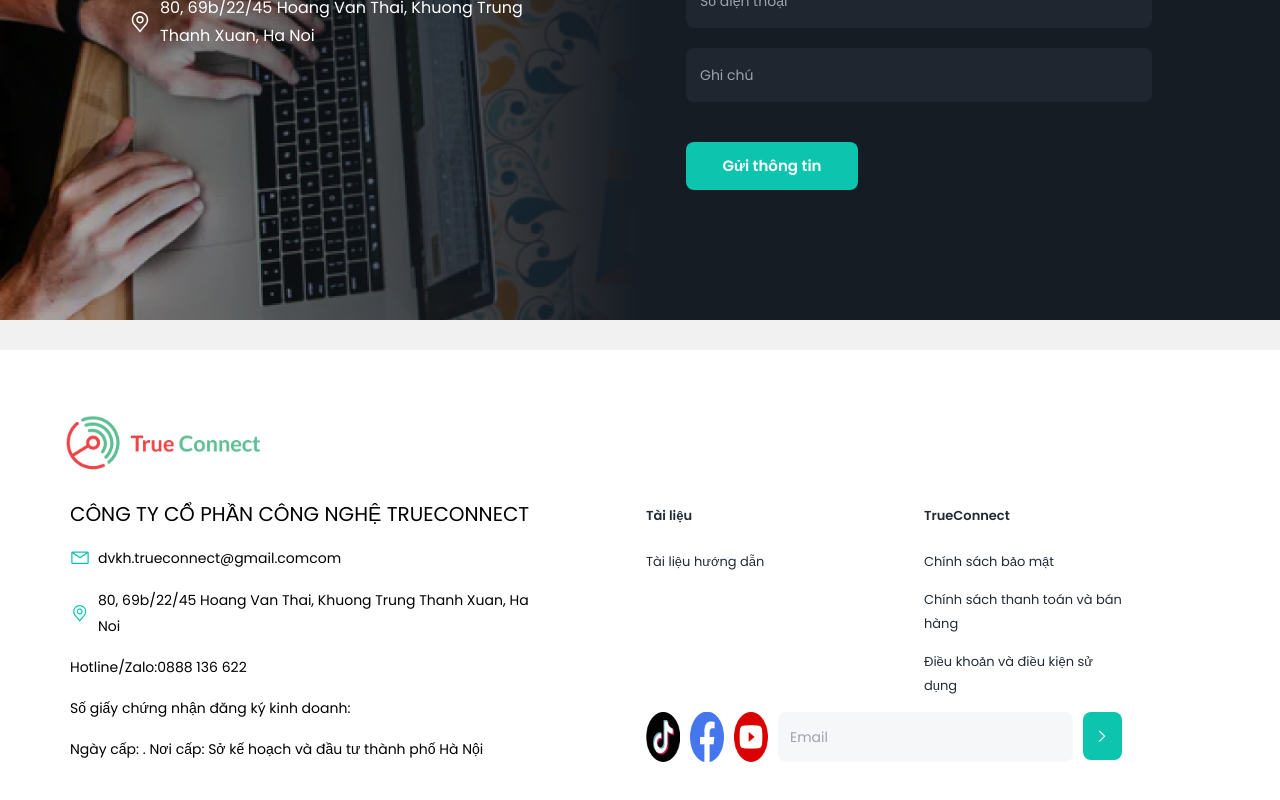
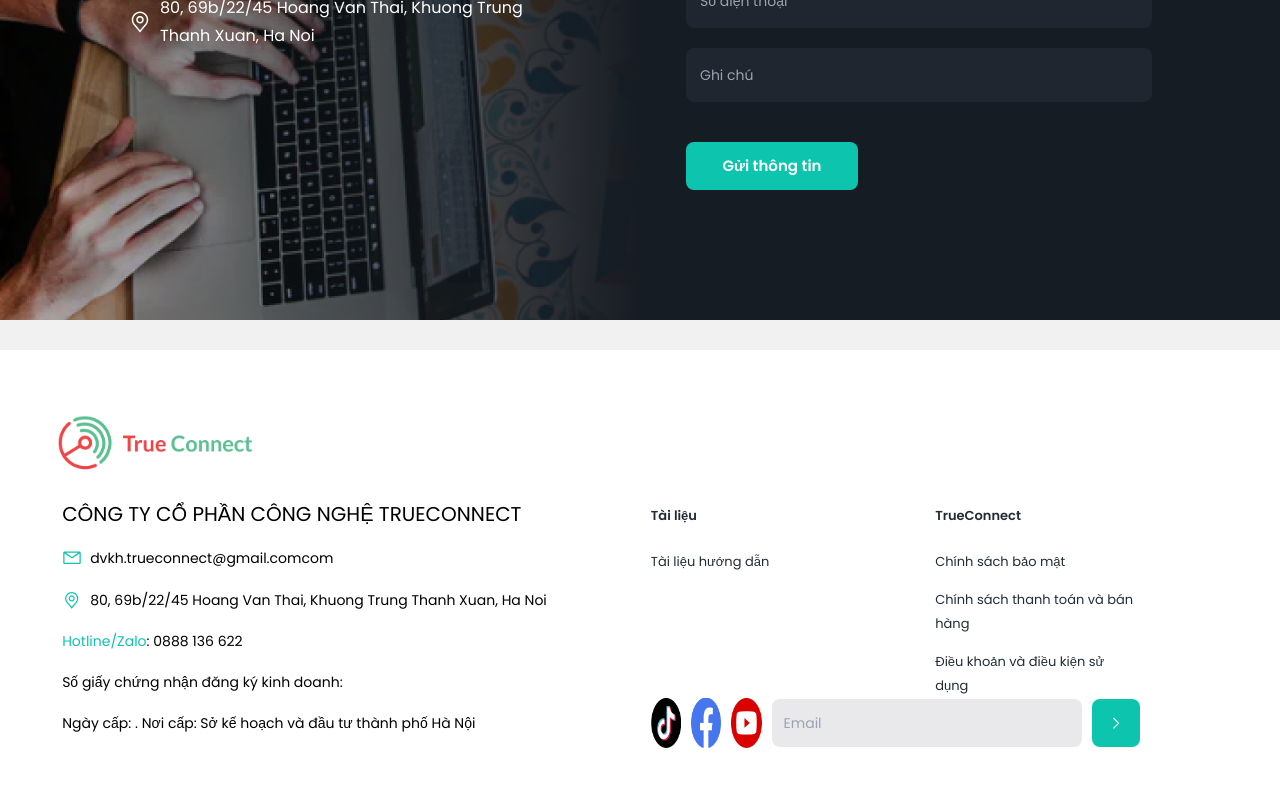
Before and after one commit to NguyenThuong02/Website-True, a React (Create React App) app: page / in a window 1280 px wide. Shown: the part 4904-5704 px from the top of the page. Built offline with nearby package versions, Linux system fonts and the light colour scheme.

Commit message:
Hoàn thành responsive Home UI

```diff
--- a/src/components/Home/TrangChu.js
+++ b/src/components/Home/TrangChu.js
@@ -1,4 +1,4 @@
-import { Link, NavLink } from 'react-router-dom'
+import { Link } from 'react-router-dom'
 import human from '../../img/human.png'
 import search from '../../img/iconSearch.svg'
 import search1 from '../../img/iconbase.svg'
@@ -63,6 +63,19 @@ function Home() {
         {src: p4},
         {src: p5},
         {src: p6},
+    ]
+
+    let logoNetwork = [
+        {src: tiktokIcon, href:'https://www.facebook.com/'},
+        {src: fbIcon, href:'https://www.facebook.com/'},
+        {src: ytbIcon, href:'https://www.facebook.com/'},
+    ]
+
+    let LinkFooter = [
+        {name:'Tài liệu hướng dẫn ', link:'/'},
+        {name:'Chính sách bảo mật', link:'/'},
+        {name:'Chính sách thanh toán và bán hàng', link:'/'},
+        {name:'Điều khoản và điều kiện sử dụng', link:'/'},
     ]
 
     return (
@@ -176,7 +189,7 @@ function Home() {
             </div>
 
             {/* Body 3 */}
-            <div className='flex flex-col items-center lg:block relative w-full lg:h-[781px] bg-be shrink-0 px-[var(--margin-mobile)] pt-[27px] lg:pt-[53px] lg:pl-[10.486%] lg:pr-[9.1667%] pb-[6px] lg:pb-[28px]'>
+            <div className='flex flex-col items-center lg:block lg:relative w-full lg:h-[781px] bg-be shrink-0 px-[var(--margin-mobile)] pt-[27px] lg:pt-[53px] lg:pl-[10.486%] lg:pr-[9.1667%] pb-[6px] lg:pb-[28px]'>
                 <div className='w-full flex flex-col gap-[44px] items-center lg:block lg:w-[50%]'>
                     <h2 className="text-[24px] lg:text-[40px]">
                         <span className="text-primary font-lora font-bold not-italic leading-normal">Hệ sinh thái </span>
@@ -193,7 +206,7 @@ function Home() {
                         }
                     </ul>
                 </div>
-                <Link className='flex items-center absolute top-[40%] lg:top-[68px] right-[var(--margin-mobile)] lg:right-[132px] text-[14px] lg:text-[20px] text-secondary font-pop font-semibold' to="/forme">
+                <Link className='flex mt-[15px] ml-[55%] lg:mt-0 lg:ml-0 items-center lg:absolute lg:top-[68px] lg:right-[9.1667%] text-[14px] lg:text-[20px] text-secondary font-pop font-semibold' to="/forme">
                     Xem thêm
                     <i className="fa fa-chevron-right ml-[8px] mt-[8px] lg:mt-[11px] text-[14px] lg:text-[16px] w-[20px] lg:w-[24px] h-[20px] lg:h-[24px] font-normal"></i>
                 </Link>
@@ -345,7 +358,7 @@ function Home() {
                 </div>
             </div>
 
-            <div className='pt-[47px] lg:pt-[0] pb-[22px] lg:pb-[30px] bg-[#fff] lg:bg-[#f1f1f1]'>
+            <div className='pt-[47px] border-b lg:border-none lg:pt-[0] pb-[22px] lg:pb-[30px] bg-[#fff] lg:bg-[#f1f1f1]'>
                 {/* Body 5 */}
                 <div className='flex flex-col gap-[22px] lg:gap-[56px] px-[var(--margin-mobile)] lg:px-0 py-[15px] lg:pt-[146px] lg:pb-[100px] bg-[#fff] lg:bg-[#f1f1f1]'>
                     <h2 className=" text-[24px] lg:text-[40px] text-center text-primary font-lora font-semibold lg:font-bold not-italic leading-normal">Đối tác của chúng tôi?</h2>
@@ -359,18 +372,18 @@ function Home() {
                 </div>
 
                 {/* Body 6 */}
-                <div className='body6 px-[var(--margin-desktop)] pt-[130px] pb-[132px] w-full h-[624px] flex justify-between shrink-0'>
-                    <div className='flex flex-col items-start gap-[64px] w-[466px]'>
-                        <h2 className="text-[40px] text-primary font-lora font-bold not-italic leading-normal">Liên hệ</h2>
+                <div className=' flex flex-col lg:flex-row lg:justify-between body6 px-[var(--margin-mobile)] lg:px-[var(--margin-desktop)] py-[22px] lg:pt-[130px] lg:pb-[132px] w-full lg:h-[624px] gap-[22px] lg:gap-0  shrink-0'>
+                    <div className='flex flex-col items-center lg:items-start w-full gap-[24px] lg:gap-[64px] lg:w-[466px]'>
+                        <h2 className="text-[24px] lg:text-[40px] text-[#FA541C] lg:text-primary font-lora font-semibold lg:font-bold not-italic leading-normal">Liên hệ</h2>
                         <div className='flex flex-col items-start w-[90%] gap-[16px]'>
-                            <div className='flex items-center gap-[8px] text-[#fff]'>
-                                <img className='w-[24px] h-[24px]' src={iconEmail}/>
+                            <div className='flex lg:items-center gap-[8px] text-[#fff]'>
+                                <img className='w-[24px] h-[24px]' src={iconEmail} alt=''/>
                                 <span className=' font-pop font-normal leading-7 text-[16px]'>
                                     dvkh.trueconnect@gmail.comcom
                                 </span>
                             </div>
-                            <div className='flex items-center gap-[8px] text-[#fff]'>
-                                <img className='w-[24px] h-[24px]' src={iconAdress}/>
+                            <div className='flex lg:items-center gap-[8px] text-[#fff]'>
+                                <img className='w-[24px] h-[24px]' src={iconAdress} alt=''/>
                                 <span className=' font-pop font-normal leading-7 text-[16px]'>
                                     80, 69b/22/45 Hoang Van Thai, Khuong Trung Thanh Xuan, Ha Noi
                                 </span>
@@ -378,12 +391,12 @@ function Home() {
                         </div>
                     </div>
 
-                    <form className='w-[466px] flex flex-col items-start'>
-                        <input className='w-[466px] p-[14px] font-pop text-[14px] text-[#919EAB] font-normal leading-[26px] outline-none rounded-[8px] bg-bginput mb-[20px]' placeholder='Họ và tên' type='text'/>
-                        <input className='w-[466px] p-[14px] font-pop text-[14px] text-[#919EAB] font-normal leading-[26px] outline-none rounded-[8px] bg-bginput mb-[20px]' placeholder='Email của bạn' type='email'/>
-                        <input className='w-[466px] p-[14px] font-pop text-[14px] text-[#919EAB] font-normal leading-[26px] outline-none rounded-[8px] bg-bginput mb-[20px]' placeholder='Số điện thoại' type='text'/>
-                        <input className='w-[466px] p-[14px] font-pop text-[14px] text-[#919EAB] font-normal leading-[26px] outline-none rounded-[8px] bg-bginput' placeholder='Ghi chú' type='text'/>
-                        <button className='w-[172px] mt-[40px] px-[22px] py-[11px] rounded-[8px] bg-primary font-pop text-[15px] font-semibold leading-[26px] text-[#fff]'>
+                    <form className='w-full lg:w-[466px] flex flex-col items-center lg:items-start'>
+                        <input className=' w-full lg:w-[466px] p-[14px] font-pop text-[14px] text-[#919EAB] font-normal leading-[26px] outline-none rounded-[8px] bg-bginput mb-[22px] lg:mb-[20px]' placeholder='Họ và tên' type='text'/>
+                        <input className=' w-full lg:w-[466px] p-[14px] font-pop text-[14px] text-[#919EAB] font-normal leading-[26px] outline-none rounded-[8px] bg-bginput mb-[22px] lg:mb-[20px]' placeholder='Email của bạn' type='email'/>
+                        <input className=' w-full lg:w-[466px] p-[14px] font-pop text-[14px] text-[#919EAB] font-normal leading-[26px] outline-none rounded-[8px] bg-bginput mb-[22px] lg:mb-[20px]' placeholder='Số điện thoại' type='text'/>
+                        <input className=' w-full lg:w-[466px] p-[14px] font-pop text-[14px] text-[#919EAB] font-normal leading-[26px] outline-none rounded-[8px] bg-bginput' placeholder='Ghi chú' type='text'/>
+                        <button className='w-[172px] mt-[22px] lg:mt-[40px] px-[22px] py-[11px] rounded-[8px] bg-primary font-pop text-[15px] font-semibold leading-[26px] text-[#fff]'>
                             Gửi thông tin
                         </button>
                     </form>
@@ -391,36 +404,54 @@ function Home() {
             </div>
 
             {/* Body footer */}
-            <div className='pl-[69.94px] pr-[158px] pt-[62.43px] pb-[50px] flex flex-col items-start gap-[32px]'>
-                <img className='ml-[-20px] w-[231px] h-[60px] shrink-0' src={logo}/>
-                <div className='w-full flex justify-between gap-[100px]'>
+            <div className='px-[var(--margin-mobile)] py-[30px] lg:pl-[4.857%] lg:pr-[10.9722%] lg:pt-[62.43px] lg:pb-[50px] flex flex-col items-center lg:items-start gap-[32px]'>
+                <img className='lg:ml-[-20px] w-[206px] lg:w-[231px] h-[54px] lg:h-[60px] shrink-0' src={logo} alt=''/>
+                <div className='w-full flex flex-col lg:flex-row lg:justify-between lg:gap-[100px]'>
                     {/* Footer Left */}
-                    <div className='flex flex-1 flex-col items-start gap-[20px]'>
-                        <h3 className=' font-pop text-[20px] font-normal leading-5'>
+                    <div className='flex flex-1 flex-col lg:items-start gap-[20px]'>
+                        <h3 className=' hidden lg:block font-pop text-[20px] font-normal leading-5'>
                             CÔNG TY CỔ PHẦN CÔNG NGHỆ TRUECONNECT
                         </h3>
-                        <ul className='flex flex-col items-start gap-[15px]'>
+                        <h3 className='lg:hidden text-center font-pop text-[20px] font-normal leading-5'>
+                            CTCP CÔNG NGHỆ TRUECONNECT
+                        </h3>
+
+                        <ul className='flex flex-col items-start gap-[12px] lg:gap-[15px]'>
+                            <li className='lg:hidden'>
+                                <span className=' font-pop font-semibold lg:font-normal leading-[26px] text-[13px] text-primary'>Hotline/Zalo</span>
+                                <span className=' font-pop font-normal leading-[26px] text-[13px]'>:</span>
+                                <span className=' font-pop font-normal leading-[26px] text-[13px]'> 0888 136 622</span>
+                            </li>
                             <div className='flex items-center gap-[8px] text-[#000]'>
-                                <img className='w-[20px] h-[20px] ' src={emailFooter}/>
-                                <span className=' font-pop font-normal leading-7 text-[14px]'>
+                                <img className='w-[20px] h-[20px] ' src={emailFooter} alt=''/>
+                                <span className=' font-pop font-normal leading-7 text-[13px] lg:text-[14px]'>
                                     dvkh.trueconnect@gmail.comcom
                                 </span>
                             </div>
                             <div className='flex items-center gap-[8px] text-[#000]'>
-                                <img className='w-[20px] h-[20px]' src={addressFooter}/>
-                                <span className=' font-pop font-normal leading-[26px] text-[14px]'>
+                                <img className='w-[20px] h-[20px]' src={addressFooter} alt=''/>
+                                <span className=' font-pop font-normal leading-[26px] text-[13px] lg:text-[14px]'>
                                     80, 69b/22/45 Hoang Van Thai, Khuong Trung Thanh Xuan, Ha Noi
                                 </span>
                             </div>
-                            <li>
-                                <span className=' font-pop font-normal leading-[26px] text-[14px]'>Hotline/Zalo</span>
+                            <li className=' hidden lg:block'>
+                                <span className=' font-pop font-normal leading-[26px] text-[14px] text-primary'>Hotline/Zalo</span>
                                 <span className=' font-pop font-normal leading-[26px] text-[14px]'>:</span>
-                                <span className=' font-pop font-normal leading-[26px] text-[14px]'>0888 136 622</span>
+                                <span className=' font-pop font-normal leading-[26px] text-[14px]'> 0888 136 622</span>
                             </li>
-                            <li className=' font-pop font-normal leading-[26px] text-[14px]'>
+                            <div className='flex lg:hidden ml-[50%] mt-[15px] mb-[30px] translate-x-[-50%] gap-[6px] lg:gap-[10px]'>
+                                {
+                                    logoNetwork.map(logo => (
+                                        <a href={logo.href}>
+                                            <img className='w-[34px] h-[34px] shrink-0' src={logo.src} alt=''/>
+                                        </a>
+                                    ))
+                                }
+                            </div>
+                            <li className='font-pop font-normal leading-[26px] text-[13px] lg:text-[14px]'>
                                 Số giấy chứng nhận đăng ký kinh doanh:
                             </li>
-                            <li className=' font-pop font-normal leading-[26px] text-[14px]'>
+                            <li className='font-pop font-normal leading-[26px] text-[13px] lg:text-[14px]'>
                                 Ngày cấp: . Nơi cấp: Sở kế hoạch và đầu tư thành phố Hà Nội
                             </li>
                         </ul>
@@ -428,15 +459,15 @@ function Home() {
 
                     {/* Footer Right */}
                     <div className='flex-1 flex flex-col justify-between'>
-                        <div className='w-full flex justify-between gap-[80px]'>
+                        <div className='hidden w-full lg:flex justify-between gap-[80px]'>
                             <div className='flex-1 flex flex-col items-start gap-[22px]'>
-                                <h4 className=' font-pop text-[13px] text-text1 font-semibold leading-[24px]'>Tài liệu</h4>
+                                <h4 className='font-pop text-[13px] text-text1 font-semibold leading-[24px]'>Tài liệu</h4>
                                 <ul className='flex flex-col items-start gap-[14px]'>
                                     <Link className=' font-pop text-[13px] text-text1 font-normal leading-[24px]' to='/'>Tài liệu hướng dẫn</Link>
                                 </ul>
                             </div>
                             <div className='flex-1 flex flex-col items-start gap-[22px]'>
-                                <h4 className=' font-pop text-[13px] text-text1 font-semibold leading-[24px]'>TrueConnect</h4>
+                                <h4 className='font-pop text-[13px] text-text1 font-semibold leading-[24px]'>TrueConnect</h4>
                                 <ul className='w-[100%] flex flex-col items-start gap-[14px]'>
                                     <Link className=' font-pop text-[13px] text-text1 font-normal leading-[24px]' to='/'>Chính sách bảo mật</Link>
                                     <Link className=' font-pop text-[13px] text-text1 font-normal leading-[24px]' to='/'>Chính sách thanh toán và bán hàng</Link>
@@ -444,20 +475,30 @@ function Home() {
                                 </ul>
                             </div>
                         </div>
-                        <div className=' w-full flex justify-between gap-[10px]'>
-                            <a href='https://www.facebook.com/'>
-                                <img className='w-[50px] h-[50px] shrink-0' src={tiktokIcon}/>
-                            </a>
-                            <a href='https://www.facebook.com/'>
-                                <img className='w-[50px] h-[50px] shrink-0' src={fbIcon}/>
-                            </a>
-                            <a href='https://www.facebook.com/'>
-                                <img className='w-[50px] h-[50px] shrink-0' src={ytbIcon}/>
-                            </a>
-                            <input className='w-[310px] py-[10px] px-[12px] font-pop text-[14px] font-normal rounded-[8px] bg-bginput' placeholder='Email'/>
-                            <button className='flex justify-center items-center py-[4px] px-[10px] w-[48px] h-[48px] bg-primary rounded-[8px]'>
-                                <img className='w-[18px] h-[18px] shrink-0' src={leftIcon}/>
-                            </button>
+                        <div className=' w-full flex flex-col items-center lg:flex-row justify-between gap-[10px]'>
+                            <div className='hidden lg:flex gap-[6px] lg:gap-[10px]'>
+                                {
+                                    logoNetwork.map(logo => (
+                                        <a href={logo.href}>
+                                            <img className='w-[50px] h-[50px] shrink-0' src={logo.src} alt=''/>
+                                        </a>
+                                    ))
+                                }
+                            </div>
+                            <div className='w-full mt-[10px] lg:mt-0 lg:bg-transparent lg:flex-1 flex items-center text-[14px] bg-[#e9e9ec] gap-[10px] rounded-[8px]'>
+                                <input className='w-full outline-none lg:w-[310px] h-[48px] py-[10px] px-[12px] font-pop text-[14px] font-normal rounded-[8px] bg-[#e9e9ec]' placeholder='Email'/>
+                                <button className='flex justify-center items-center mr-[4px] lg:mr-0  py-[4px] px-[10px] w-[37.784px] h-[40px] lg:w-[48px] lg:h-[48px] bg-primary rounded-[8px]'>
+                                    <img className='w-[18px] h-[18px] shrink-0' src={leftIcon} alt=''/>
+                                </button>
+                            </div>
+                            <p className='block lg:hidden font-pop text-[13px] font-normal leading-[24px]'>© 2023 All Right Reserved True Connect</p>
+                        </div>
+                        <div className='lg:hidden flex flex-wrap justify-center gap-x-[12px] gap-y-0'>
+                            {
+                                LinkFooter.map(link => (
+                                    <Link className='font-pop text-[10px] text-[#B4B4B4] font-normal leading-[24px]' to={link.link}>{link.name}</Link>
+                                ))
+                            }
                         </div>
                     </div>
 
```
